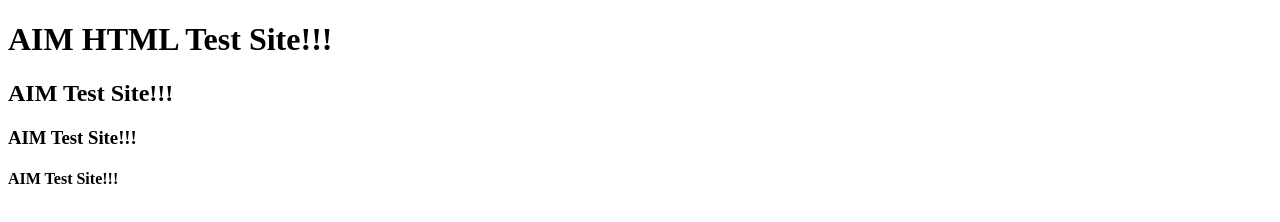
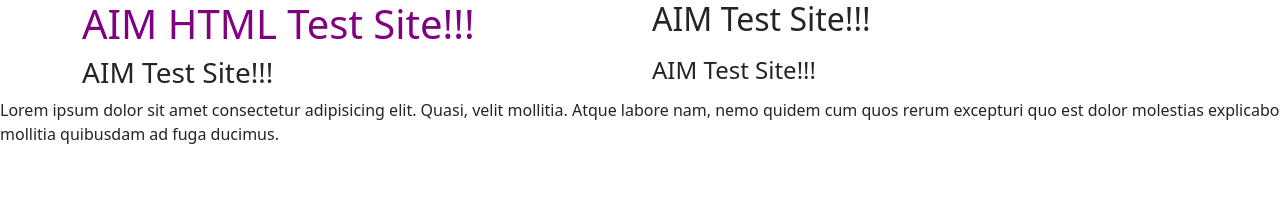
Before and after one commit to jwgoedert/AIMInstituteDemo2, a plain HTML site: page AIMPracticeSite1_0/index.html in a window 1280 px wide. Drawn offline with nearby package versions, Linux system fonts and the light colour scheme.

Commit message:
Added styles and link in html

```diff
--- a/AIMPracticeSite1_0/index.html
+++ b/AIMPracticeSite1_0/index.html
@@ -4,14 +4,27 @@
     <meta charset="UTF-8">
     <meta http-equiv="X-UA-Compatible" content="IE=edge">
     <meta name="viewport" content="width=device-width, initial-scale=1.0">
+    <link href="https://cdn.jsdelivr.net/npm/bootstrap@5.0.0-beta1/dist/css/bootstrap.min.css" rel="stylesheet" integrity="sha384-giJF6kkoqNQ00vy+HMDP7azOuL0xtbfIcaT9wjKHr8RbDVddVHyTfAAsrekwKmP1" crossorigin="anonymous">
+    <script src="https://cdn.jsdelivr.net/npm/bootstrap@5.0.0-beta1/dist/js/bootstrap.bundle.min.js" integrity="sha384-ygbV9kiqUc6oa4msXn9868pTtWMgiQaeYH7/t7LECLbyPA2x65Kgf80OJFdroafW" crossorigin="anonymous"></script>
+    <link rel="stylesheet" href="styles.css">
     <title>Document</title>
 </head>
 <body>
-
-    <h1>AIM HTML Test Site!!!</h1>
-    <h2>AIM Test Site!!!</h2>
-    <h3>AIM Test Site!!!</h3>
-    <h4>AIM Test Site!!!</h4>
+    <div class="container">
+        <div class="row">
+            <h1 class="col" id="firstHeader">AIM HTML Test Site!!!</h1>
+            <h2 class="col" id="secondHeader">AIM Test Site!!!</h2>
+        </div>
+        <div class="row">
+            <h3 class="col" id="thirdHeader">AIM Test Site!!!</h3>
+            <h4 class="col" id="fourthHeader">AIM Test Site!!!</h4>
+        </div>
+    </div>
+    <div>
+        <p>
+            Lorem ipsum dolor sit amet consectetur adipisicing elit. Quasi, velit mollitia. Atque labore nam, nemo quidem cum quos rerum excepturi quo est dolor molestias explicabo mollitia quibusdam ad fuga ducimus.
+        </p>
+    </div>
 
 </body>
 </html>
--- a/AIMPracticeSite1_0/styles.css
+++ b/AIMPracticeSite1_0/styles.css
@@ -0,0 +1,18 @@
+#firstHeader {
+    color: blue;
+}
+
+h1 {
+    color: green;
+}
+#firstHeader {
+    color: purple;
+}
+
+.half-width {
+    width: 50%;
+}
+
+.full-width {
+    width: 100%;
+}
```
